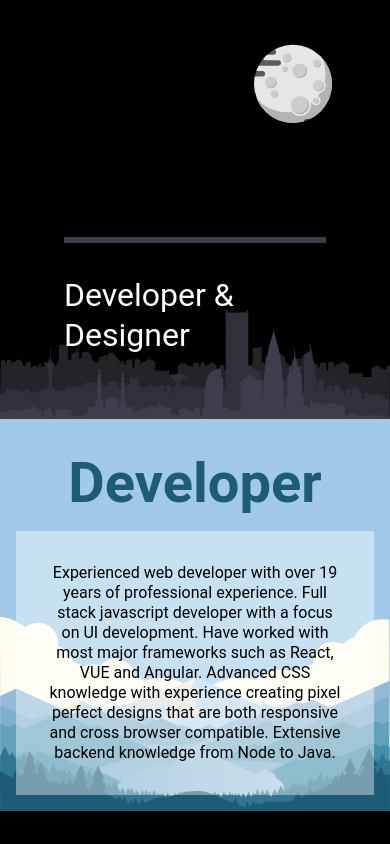
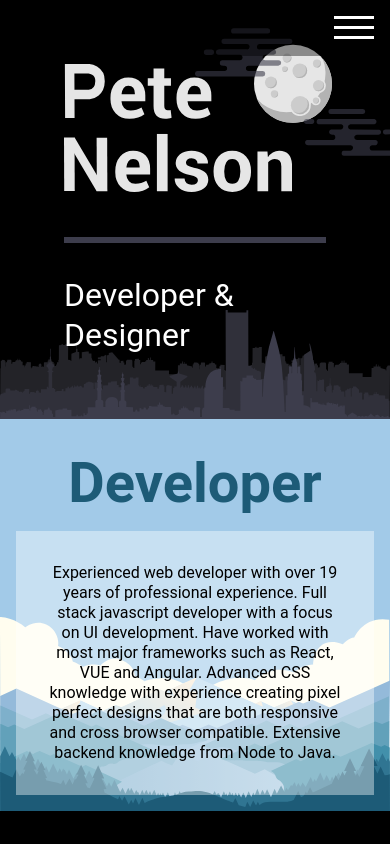
Before and after one commit to pbn04001/pete-nelson-web, a Vue app: page / in a window 390 px wide. Built offline with nearby package versions, Linux system fonts and the light colour scheme.

Commit message:
NavBar hamburger menu with animated open/close

```diff
--- a/package.json
+++ b/package.json
@@ -1,5 +1,5 @@
 {
-  "name": "hello-world",
+  "name": "pete-nelson-web",
   "version": "0.1.0",
   "private": true,
   "scripts": {
--- a/src/components/HomeScroll.vue
+++ b/src/components/HomeScroll.vue
@@ -184,7 +184,6 @@
 };
 </script>
 
-<!-- Add "scoped" attribute to limit CSS to this component only -->
-<style scoped lang="scss">
+<style lang="scss">
   @import "./homeScroll.scss";
 </style>
--- /dev/null
+++ b/src/components/NavBar.vue
@@ -0,0 +1,35 @@
+<template>
+  <nav class="nav-bar">
+    <div
+      class="nav-bar__menu"
+      v-on:click="toggleMenu"
+    >
+      <div
+        v-bind:class="{
+          'nav-bar__menu-hamburger': true,
+          'nav-bar__menu-hamburger--open': open,
+        }"
+      ></div>
+    </div>
+  </nav>
+</template>
+
+<script>
+export default {
+  name: 'NavBar',
+  data() {
+    return {
+      open: false,
+    };
+  },
+  methods: {
+    toggleMenu() {
+      this.open = !this.open;
+    },
+  },
+};
+</script>
+
+<style lang="scss">
+@import './navBar.scss';
+</style>
--- /dev/null
+++ b/src/components/navBar.scss
@@ -0,0 +1,71 @@
+@import "@/styles/_globals.scss";
+
+$bar-width: $spacing-unit-x5;
+$bar-height: 3px;
+$bar-spacing: 10px;
+
+.nav-bar {
+  background-color: $transparent-black;
+  position: fixed;
+  z-index: 200;
+  top: 0;
+  width: 100%;
+  height: $spacing-unit-x7;
+
+  &__menu {
+    position: absolute;
+    right: 0;
+    margin: $spacing-unit-x2;
+    width: $bar-width;
+    height: calc(#{$bar-height} + (#{$bar-spacing} * 2));
+    cursor: pointer;
+  }
+
+  &__menu-hamburger,
+  &__menu-hamburger:after,
+  &__menu-hamburger:before {
+    width: $bar-width;
+    height: $bar-height;
+  }
+
+  &__menu-hamburger {
+    position: relative;
+    transform: translateY($bar-spacing);
+    background: rgba(255, 255, 255, 1);
+    transition: all 0ms 300ms;
+
+    &--open {
+      background: rgba(255, 255, 255, 0);
+    }
+  }
+
+  &__menu-hamburger:before {
+    content: "";
+    position: absolute;
+    left: 0;
+    bottom: $bar-spacing;
+    background: rgba(255, 255, 255, 1);
+    transition: bottom 300ms 300ms cubic-bezier(0.23, 1, 0.32, 1), transform 300ms cubic-bezier(0.23, 1, 0.32, 1);
+  }
+
+  &__menu-hamburger:after {
+    content: "";
+    position: absolute;
+    left: 0;
+    top: $bar-spacing;
+    background: rgba(255, 255, 255, 1);
+    transition: top 300ms 300ms cubic-bezier(0.23, 1, 0.32, 1), transform 300ms cubic-bezier(0.23, 1, 0.32, 1);
+  }
+
+  &__menu-hamburger--open:after {
+    top: 0;
+    transform: rotate(45deg);
+    transition: top 300ms cubic-bezier(0.23, 1, 0.32, 1), transform 300ms 300ms cubic-bezier(0.23, 1, 0.32, 1);;
+  }
+
+  &__menu-hamburger--open:before {
+    bottom: 0;
+    transform: rotate(-45deg);
+    transition: bottom 300ms cubic-bezier(0.23, 1, 0.32, 1), transform 300ms 300ms cubic-bezier(0.23, 1, 0.32, 1);;
+  }
+}
--- a/src/components/sections/intro/IntroSection.vue
+++ b/src/components/sections/intro/IntroSection.vue
@@ -350,6 +350,6 @@
 };
 </script>
 
-<style scoped lang="scss">
+<style lang="scss">
   @import "./introSection.scss";
 </style>
--- a/src/components/sections/mountains/MountainsSection.vue
+++ b/src/components/sections/mountains/MountainsSection.vue
@@ -193,6 +193,6 @@
 };
 </script>
 
-<style scoped lang="scss">
+<style lang="scss">
   @import "./mountainsSection.scss";
 </style>
--- a/src/styles/_colors.scss
+++ b/src/styles/_colors.scss
@@ -1,6 +1,7 @@
 $white: rgb(255, 255, 255);
 $transparent-white: rgba(255, 255, 255, 0.4);
 $black: rgb(0, 0, 0);
+$transparent-black: rgba(0, 0, 0, .4);
 $light-gray: rgb(230, 230, 230);
 
 $dark-blue: rgb(61, 61, 76);
--- a/src/views/Home.vue
+++ b/src/views/Home.vue
@@ -1,14 +1,18 @@
 <template>
-  <HomeScroll />
+  <div class="home">
+    <NavBar />
+    <HomeScroll />
+  </div>
 </template>
 
 <script>
-// @ is an alias to /src
 import HomeScroll from '@/components/HomeScroll.vue';
+import NavBar from '@/components/NavBar.vue';
 
 export default {
   name: 'home',
   components: {
+    NavBar,
     HomeScroll,
   },
 };
```
